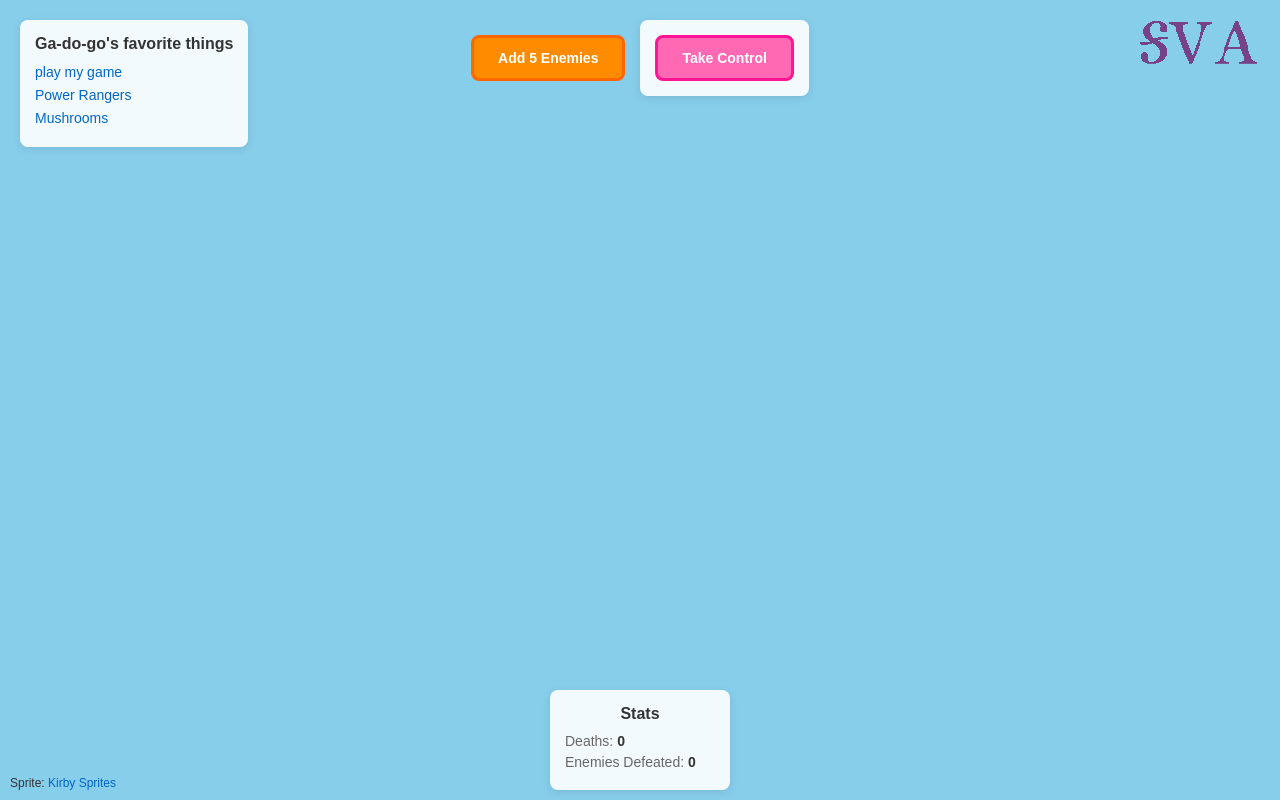
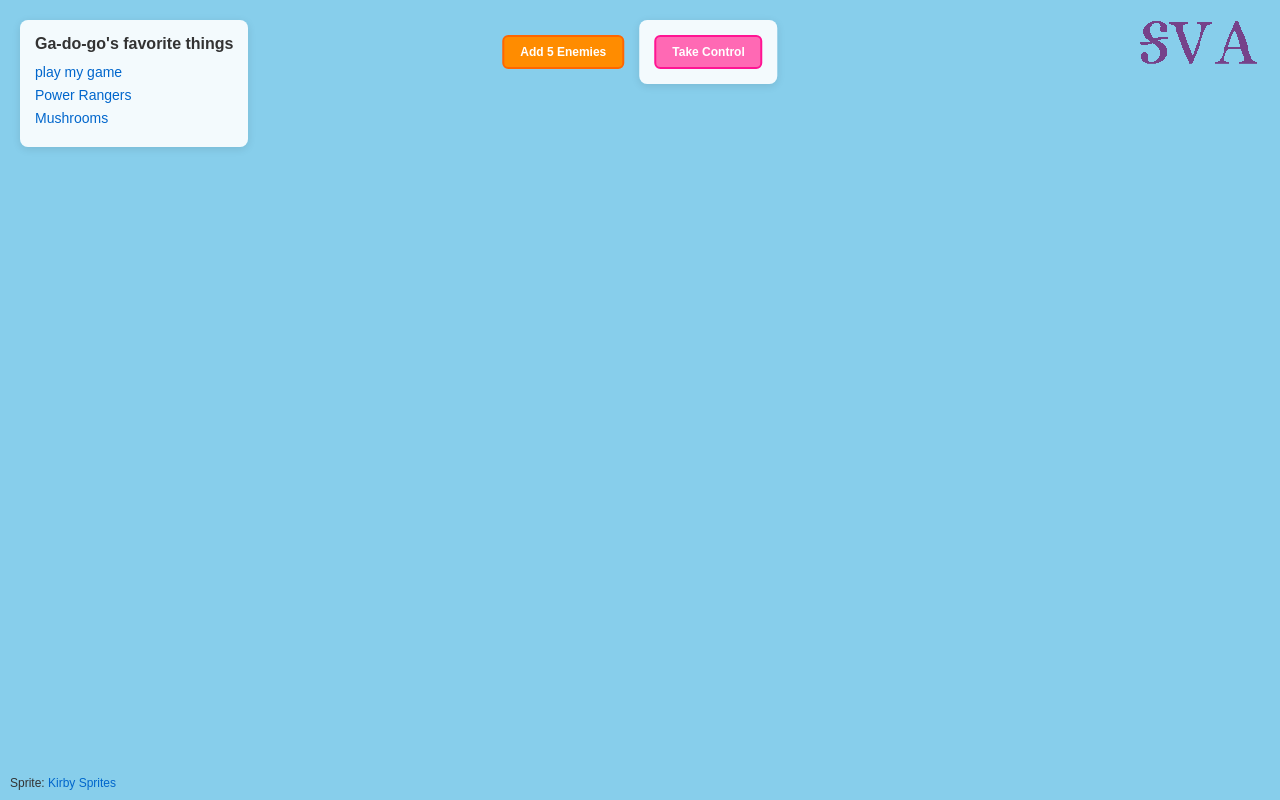
Before and after one commit to mombotro/starfighters, a website: page index.html in a window 1280 px wide. Drawn offline with Linux system fonts and the light colour scheme.

Commit message:
UI improvements and bug fixes
- Fix animation glitching for remote characters
- Increase Kirby movement speed (3x faster)
- Remove stats display for cleaner UI
- Make control buttons smaller and less intrusive

```diff
--- a/index.html
+++ b/index.html
@@ -131,14 +131,14 @@
         }
 
         #take-control-button {
-            padding: 12px 24px;
+            padding: 8px 16px;
             font-family: Arial, sans-serif;
-            font-size: 14px;
+            font-size: 12px;
             font-weight: bold;
             background-color: #ff69b4;
             color: white;
-            border: 3px solid #ff1493;
-            border-radius: 8px;
+            border: 2px solid #ff1493;
+            border-radius: 6px;
             cursor: pointer;
             transition: all 0.2s;
         }
@@ -158,14 +158,14 @@
         }
 
         #spawn-button {
-            padding: 12px 24px;
+            padding: 8px 16px;
             font-family: Arial, sans-serif;
-            font-size: 14px;
+            font-size: 12px;
             font-weight: bold;
             background-color: #ff8c00;
             color: white;
-            border: 3px solid #ff6600;
-            border-radius: 8px;
+            border: 2px solid #ff6600;
+            border-radius: 6px;
             cursor: pointer;
             transition: all 0.2s;
             align-self: center;
@@ -176,39 +176,7 @@
             transform: scale(1.05);
         }
 
-        #stats {
-            position: absolute;
-            bottom: 10px;
-            left: 50%;
-            transform: translateX(-50%);
-            font-family: Arial, sans-serif;
-            background-color: rgba(255, 255, 255, 0.9);
-            padding: 15px;
-            border-radius: 8px;
-            box-shadow: 0 2px 8px rgba(0, 0, 0, 0.1);
-            z-index: 10;
-            min-width: 150px;
-        }
-
-        #stats h3 {
-            margin: 0 0 10px 0;
-            font-size: 16px;
-            color: #333;
-            text-align: center;
-        }
-
-        #stats div {
-            margin: 5px 0;
-            font-size: 14px;
-            color: #666;
-        }
-
-        #stats .stat-value {
-            font-weight: bold;
-            color: #333;
-        }
-
-        #controls {
+#controls {
             position: absolute;
             bottom: 10px;
             left: 50%;
@@ -327,11 +295,6 @@
             <li><a href="https://archive.org/details/power-rangers-s-14-e-25-the-hunter-480p-x-265-edge-2020" target="_blank">Power Rangers</a></li>
             <li><a href="https://www.mushroom.world/" target="_blank">Mushrooms</a></li>
         </ul>
-    </div>
-    <div id="stats">
-        <h3>Stats</h3>
-        <div>Deaths: <span class="stat-value" id="deaths">0</span></div>
-        <div>Enemies Defeated: <span class="stat-value" id="defeats">0</span></div>
     </div>
     <img id="logo" src="assets/gadogo.png" alt="Gadogo">
     <canvas id="particle-canvas"></canvas>
@@ -549,13 +512,14 @@
             // Only update position/state from server if we're not controlling this Kirby
             const isControlledByMe = myControlledKirbyId !== null && (char.id || char.remoteId) === myControlledKirbyId;
             if (!isControlledByMe) {
-                // Update position and state
+                // Update position and state (but NOT animation frames - let local animation handle that)
                 char.x = charData.x;
                 char.y = charData.y;
                 char.state = charData.state;
                 char.facingRight = charData.facingRight;
-                char.currentFrame = charData.currentFrame;
-                char.slashFrame = charData.slashFrame;
+                // Don't update animation frames from server - causes glitching
+                // char.currentFrame = charData.currentFrame;
+                // char.slashFrame = charData.slashFrame;
 
                 // Update canvas position
                 char.canvas.style.left = char.x + 'px';
@@ -648,7 +612,7 @@
                 y: Math.random() * (getViewportHeight() - 180),
                 vx: 0, // velocity x
                 vy: 0, // velocity y
-                speed: 0.5 + Math.random() * 1,
+                speed: 1.5 + Math.random() * 1.5,
                 targetX: Math.random() * getViewportWidth(),
                 targetY: Math.random() * getViewportHeight(),
                 currentFrame: 0,
@@ -855,7 +819,7 @@
             // Handle player control (only if controlled by this client)
             if (character.controlledBy === clientId) {
                 character.isMoving = false;
-                const moveSpeed = character.speed * 0.3; // Match AI speed
+                const moveSpeed = character.speed * 0.5; // Faster player movement
 
                 if (keys.ArrowUp) {
                     character.vy -= moveSpeed;
```
